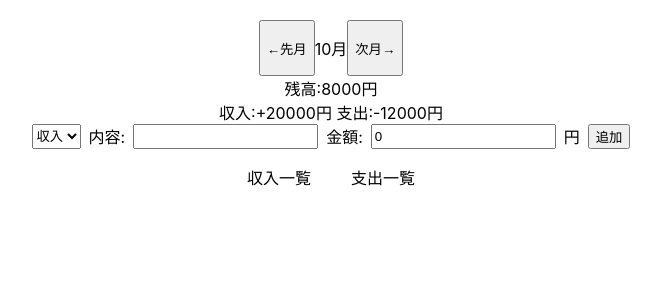
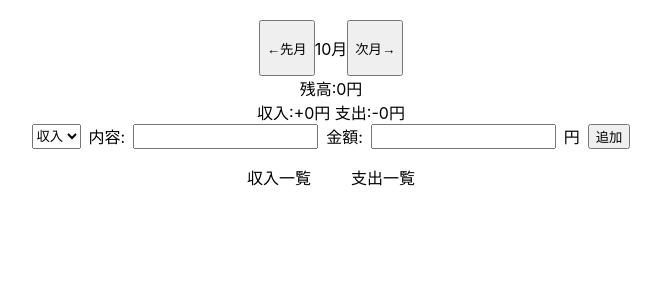
Before and after one commit to mikaijun/account-book, a React (Create React App) app: page / in a window 1280 px wide. Shown: the top 300 px of the page, without its empty margins (309-970 px from the left). Built offline with nearby package versions, Linux system fonts and the light colour scheme.

Commit message:
残高の処理

```diff
--- a/src/components/atoms/Balance.tsx
+++ b/src/components/atoms/Balance.tsx
@@ -1,13 +1,19 @@
 import React from "react";
+import { list } from "../../types";
+
 type Props = {
-  income: number;
-  expense: number;
+  income: list[];
+  expense: list[];
 };
+
 export const Balance: React.FC<Props> = ({ income, expense }: Props) => {
+  const incomePrice = income.reduce((sum, i) => sum + i.price, 0);
+  const expensePrice = expense.reduce((sum, i) => sum + i.price, 0);
+  console.log(incomePrice);
   return (
     <div className="balance">
-      <div>残高:{income - expense}円</div>
-      収入:+{income}円 支出:-{expense}円
+      <div>残高:{incomePrice - expensePrice}円</div>
+      収入:+{incomePrice}円 支出:-{expensePrice}円
     </div>
   );
 };
--- a/src/components/molecules/Forms.tsx
+++ b/src/components/molecules/Forms.tsx
@@ -7,19 +7,19 @@ import { AccountBookContext } from "../../contexts/AccountBookContexts";
 export const Forms = () => {
   const [plusOrMinus, setPlusOrMinus] = useState<"plus" | "minus">("plus");
   const [contents, setContents] = useState<string>("");
-  const [price, setPrice] = useState<number>(0);
+  const [price, setPrice] = useState<number | string>("");
   const { income, expense, setIncome, setExpense } =
     useContext(AccountBookContext);
 
   useEffect(() => {}, [income, expense]);
 
   const addList = () => {
-    const newValue = { context: contents, price: price };
+    const newValue = { context: contents, price: Number(price) };
     plusOrMinus === "plus"
       ? setIncome([...income, newValue])
       : setExpense([...expense, newValue]);
     setContents("");
-    setPrice(0);
+    setPrice("");
   };
 
   // TODO: 後で型定義し直す
--- a/src/components/organisms/Display.tsx
+++ b/src/components/organisms/Display.tsx
@@ -1,11 +1,15 @@
+import { useContext, useEffect } from "react";
 import { Header } from "../molecules/Header";
 import { Balance } from "../atoms/Balance";
+import { AccountBookContext } from "../../contexts/AccountBookContexts";
 
 export const Display = () => {
+  const { income, expense } = useContext(AccountBookContext);
+  useEffect(() => {}, [income, expense]);
   return (
     <div>
       <Header />
-      <Balance income={20000} expense={12000} />
+      <Balance income={income} expense={expense} />
     </div>
   );
 };
```
